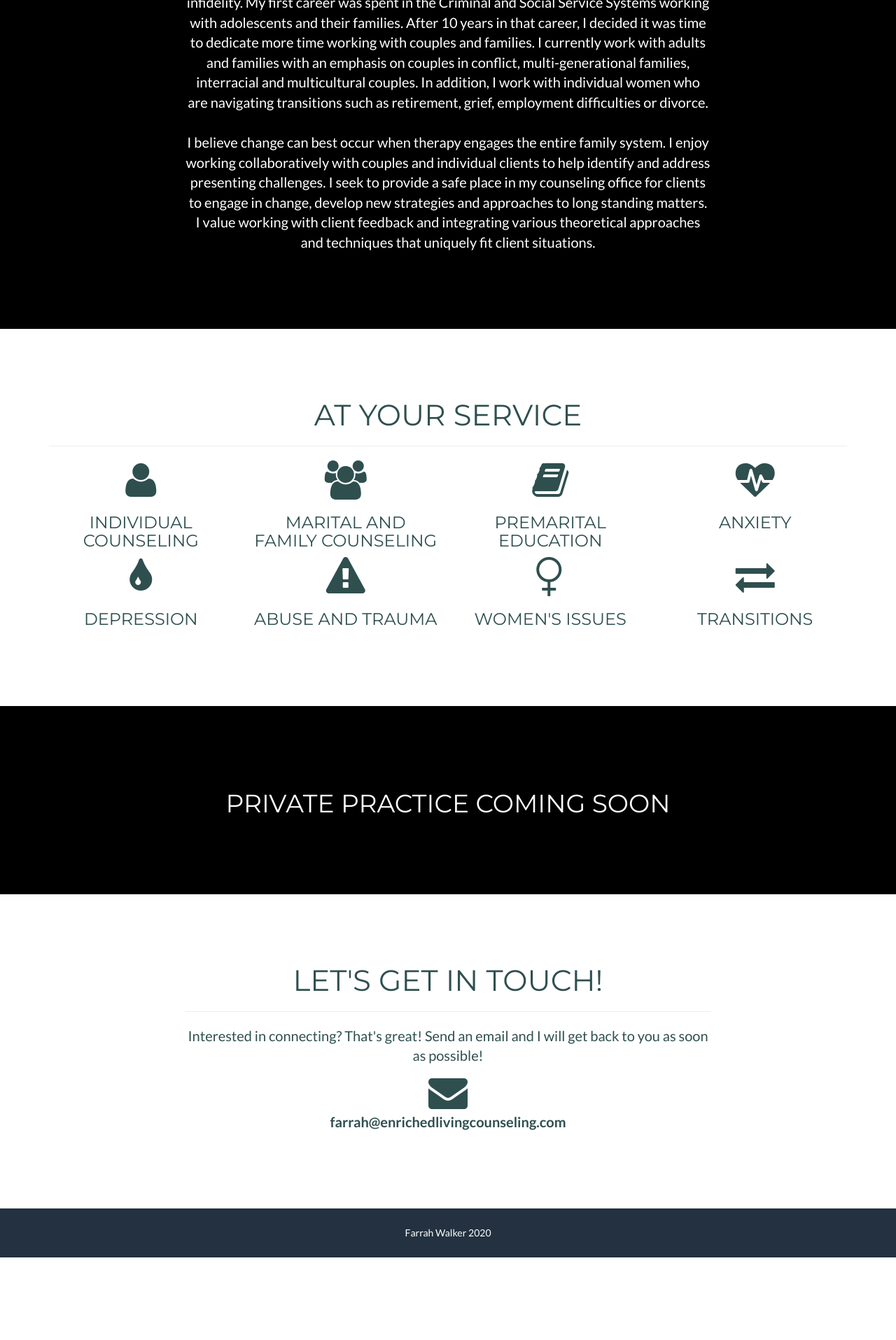
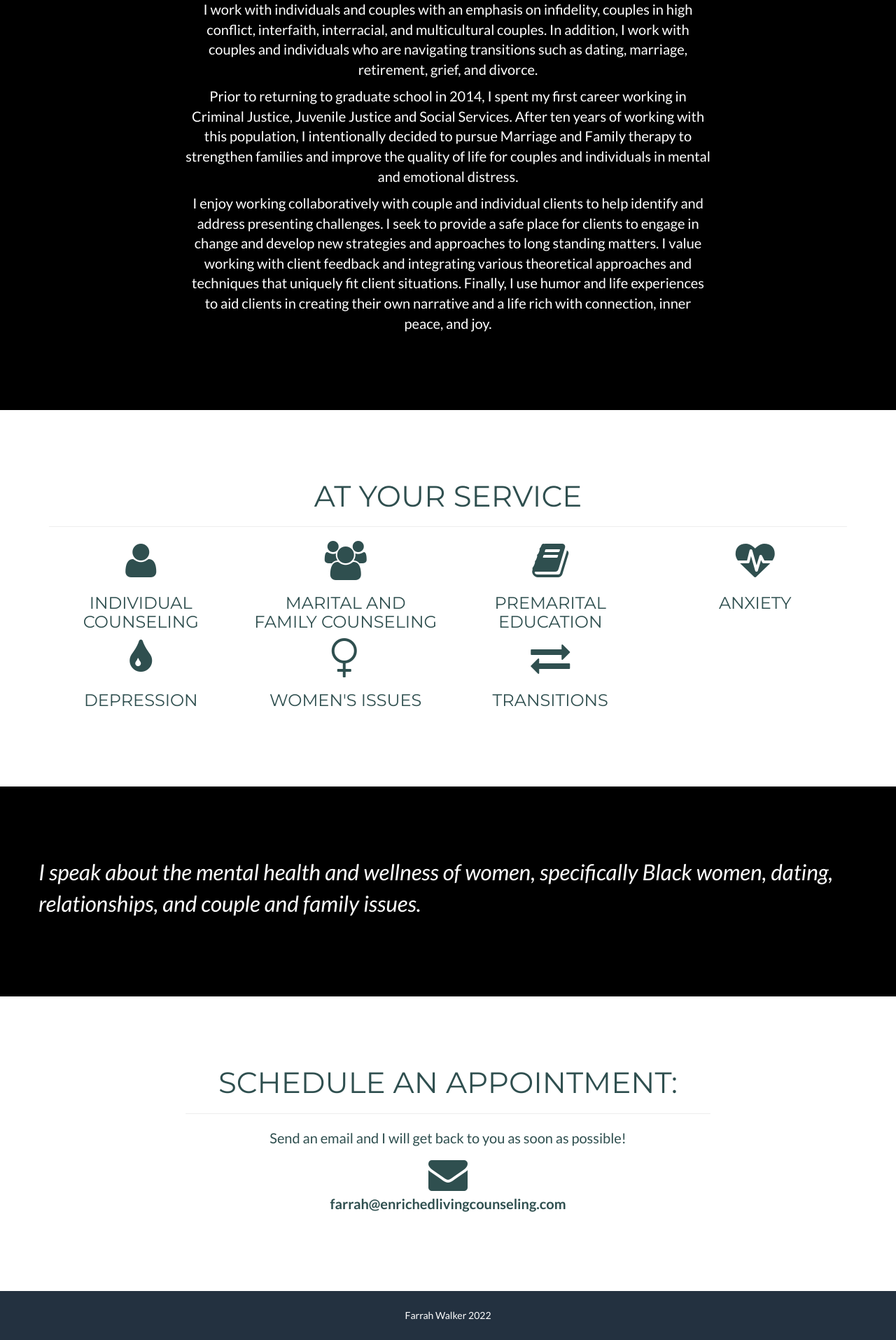
Before and after one commit to areinbee/farrahwalkermft, a PHP site: page /index.html in a window 1280 px wide. Shown: the part 1024-2939 px from the top of the page at 70% size. Before the commit the page ends 2821 px from the top, so only its background shows below. Run offline with PHP 8.4, Linux system fonts and the light colour scheme; some libraries are stand-ins or nearby versions.

Commit message:
content updates
headshot, services, added speaking

```diff
--- a/css/custom.css
+++ b/css/custom.css
@@ -47,6 +47,11 @@ a:hover{
   background-color:black!important;
 }
 
+#speaking{
+  font-size: 1.5em;
+  font-style:italic;
+}
+
 /*.navbar-default .navbar-nav > li > a:hover, .navbar-default .navbar-nav > li > a:focus, .nav > li > a:focus{
     background-color: #5A0016;
     color: white;
--- a/index.html
+++ b/index.html
@@ -65,14 +65,10 @@
                         <a class="page-scroll" href="#services">Services</a>
                     </li>
                     <li>
-                        <a class="page-scroll" href="#schedulinginsurance">Scheduling</a>
+                        <a class="page-scroll" href="#speaking">Speaking</a>
                     </li>
-                    <!--<li>
-                        <a class="page-scroll" href="#location">Location</a>
-                    </li>-->
                     <li>
                         <a class="page-scroll" href="#contact">Contact</a>
-                    </li>
                     </li>
                 </ul>
             </div>
@@ -107,14 +103,21 @@
                     <h2 class="section-heading">About</h2>
                     <hr class="light">
 
-                    <p class="text-faded">I am a Licensed Marriage & Family Therapist and a graduate of the Marriage and Family Therapy Masters Program at Northwestern University.  I gained experience as a clinician with the Betty D Harris Family Clinic located at the Family Institute and spent the last four years as a Clinical therapist at Spring Tree Counseling.  During this time, I specialized in individual women, high conflict couples and couples working through infidelity. My first career was spent in the Criminal and Social Service Systems working with adolescents and their families.  After  10 years in that career, I decided it was time to dedicate more time working with couples and families.  I currently work with adults and families with an emphasis on couples in conflict, multi-generational families, interracial and multicultural couples. In addition, I work with individual women who are navigating transitions such as retirement, grief, employment difficulties or divorce. <br/><br/>
-
-                    I believe change can best occur when therapy engages the entire family system.
-                    I enjoy working collaboratively with couples and individual clients to help identify and address presenting challenges. I seek to provide a safe place in my counseling office for clients to engage in change, develop new strategies and approaches to long standing matters. I value working with client feedback and integrating various theoretical approaches and techniques that uniquely fit client situations.
+                    <p class="text-faded">
+                        I am a graduate of the Marriage and Family Therapy Master’s Program at Northwestern University in Evanston, Illinois. After gaining clinical experience with the Betty D. Harris Family Clinic, I joined the group at Spring Tree Counseling in 2016. After gaining invaluable experience working there, in the Summer of 2020, I started <a href="https://enrichedlivingcounseling.com/">Enriched Living Counseling LLC</a> as a solo practice.
                     </p>
 
+                    <p class="text-faded">
+                        I work with individuals and couples with an emphasis on infidelity, couples in high conflict, interfaith, interracial, and multicultural couples. In addition, I work with couples and individuals who are navigating transitions such as dating, marriage, retirement, grief, and divorce.
+                    </p>
 
+                    <p class="text-faded">
+                        Prior to returning to graduate school in 2014, I spent my first career working in Criminal Justice, Juvenile Justice and Social Services.  After ten years of working with this population, I intentionally decided to pursue Marriage and Family therapy to strengthen families and improve the quality of life for couples and individuals in mental and emotional distress.
+                    </p>
 
+                    <p class="text-faded">
+                        I enjoy working collaboratively with couple and individual clients to help identify and address presenting challenges. I seek to provide a safe place for clients to engage in change and develop new strategies and approaches to long standing matters. I value working with client feedback and integrating various theoretical approaches and techniques that uniquely fit client situations. Finally, I use humor and life experiences to aid clients in creating their own narrative and a life rich with connection, inner peace, and joy.
+                    </p>
 
                 </div>
             </div>
@@ -137,7 +140,6 @@
                         <!--<img src="img/user.png" width="50">-->
                         <i class="fa fa-user fa-4x" aria-hidden="true"></i>
                         <h3>Individual Counseling</h3>
-                        <!--<p class="text-muted">Our templates are updated regularly so they don't break.</p>-->
                     </div>
                 </div>
                 <div class="col-lg-3 col-md-6 text-center">
@@ -171,13 +173,7 @@
                         <h3>Depression</h3>
                     </div>
                 </div>
-                <div class="col-lg-3 col-md-6 text-center">
-                    <div class="service-box">
-                        <!--<img src="img/exclamation.png" width="50">-->
-                        <i class="fa fa-exclamation-triangle fa-4x" aria-hidden="true"></i>
-                        <h3>Abuse and Trauma</h3>
-                    </div>
-                </div>
+
                 <div class="col-lg-3 col-md-6 text-center">
                     <div class="service-box">
                         <!--<img src="img/venus.png" width="50">-->
@@ -196,48 +192,27 @@
         </div>
     </section>
 
-    <section class="no-padding success" id="schedulinginsurance">
-        <div class="container text-center">
-            <!--<h1>Currently taking new clients and accepting Blue Cross Blue Shield PPO</h1>-->
-            <h1>Private practice coming soon</h1>
+
+
+    <section id="speaking" class="no-padding success">
+        <div class="container">
+            <div class="row">
+                <p id="speaking"> I speak about the mental health and wellness of women, specifically Black women, dating, relationships, and couple and family issues.</p>
+            </div>
+
         </div>
     </section>
-
-
-    <!--<section id="location">
-        <div class="container">
-            <div class="row">
-                <div class="col-lg-8 col-lg-offset-2 text-center">
-                    <h2 class="section-heading">Location</h2>
-                    <hr class="primary">
-                    <p>Stay tuned for updates.</a> </p>
-                </div>
-                <div class="col-lg-3 col-lg-offset-2 text-center">
-                    <p>1007 Church Street Suite 302<br>
-                        Evanston, IL 60201</p>
-                </div>
-                <div class="col-lg-4 text-center">
-                    <iframe src="https://www.google.com/maps/embed?pb=!1m18!1m12!1m3!1d2962.7381188828404!2d-87.68850994860169!3d42.048795679106945!2m3!1f0!2f0!3f0!3m2!1i1024!2i768!4f13.1!3m3!1m2!1s0x880fd00f6b033ec7%3A0x42409df2d17f97e7!2s1007+Church+St+%23302%2C+Evanston%2C+IL+60201!5e0!3m2!1sen!2sus!4v1501197822361" width="500" height="400" frameborder="0" style="border:0" allowfullscreen></iframe>
-                </div>
-            </div>
-        </div>
-    </section>-->
 
     <section id="contact" >
         <div class="container">
             <div class="row">
                 <div class="col-lg-8 col-lg-offset-2 text-center">
-                    <h2 class="section-heading">Let's Get In Touch!</h2>
+                    <h2 class="section-heading">Schedule an appointment:</h2>
                     <hr class="primary">
-                    <p>Interested in connecting? That's great! Send an email and I will get back to you as soon as possible!</p>
+                    <p>Send an email and I will get back to you as soon as possible!</p>
                 </div>
-                <!--<div class="col-lg-4 col-lg-offset-2 text-center">
-                    <img src="img/phone.png" width="50">
-                    <i class="fa fa-phone fa-4x" aria-hidden="true"></i>
-                    <p>847-492-1938 ext. 15</p>
-                </div>-->
+
                 <div class="col-lg-12 text-center">
-                    <!--<img src="img/envelope.png" width="50">-->
                     <i class="fa fa-envelope fa-4x" aria-hidden="true"></i>
                     <p><a class="darklink" href="mailto:farrah@enrichedlivingcounseling.com">farrah@enrichedlivingcounseling.com</a></p>
                 </div>
@@ -252,7 +227,7 @@
             <div class="container">
                 <div class="row">
                     <div class="col-lg-12">
-                        Farrah Walker 2020
+                        Farrah Walker 2022
                     </div>
                 </div>
             </div>
```
Also changed, not shown: img/header-vold.jpg (added), 2 other files.
